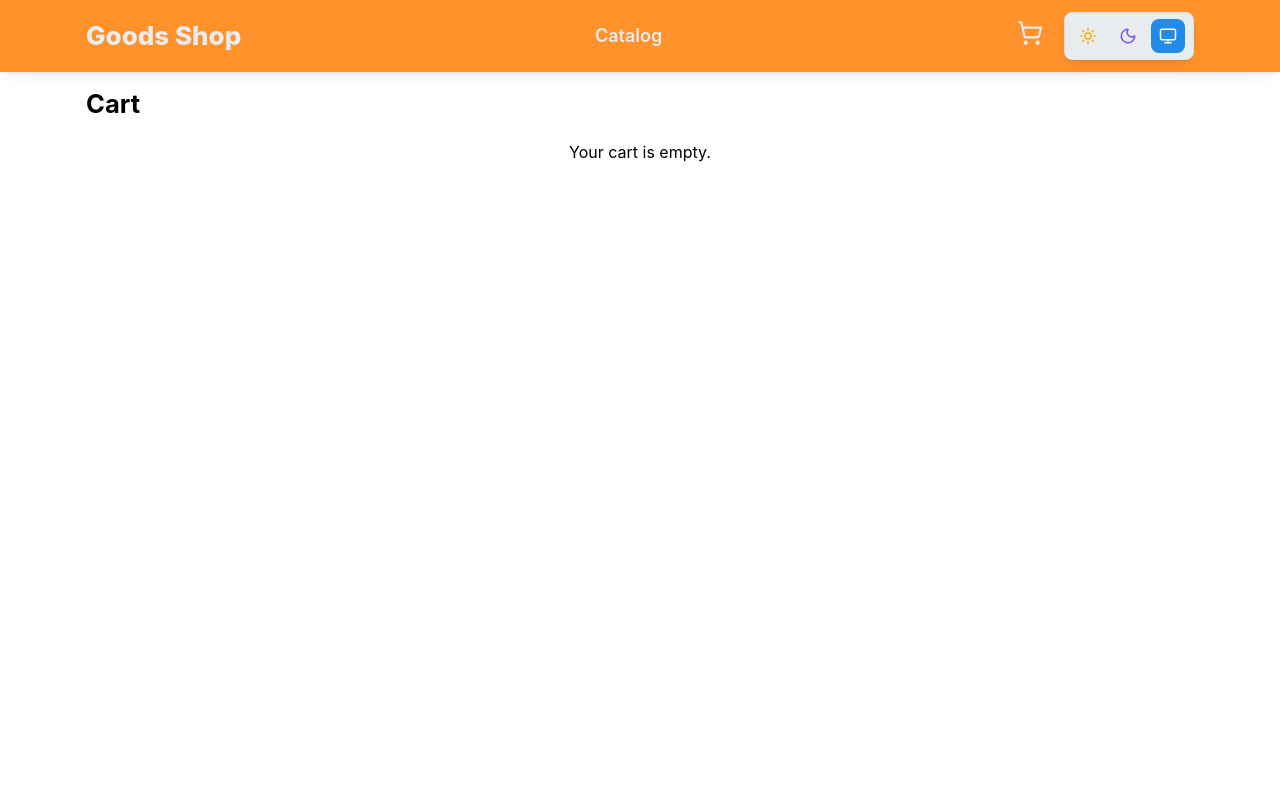
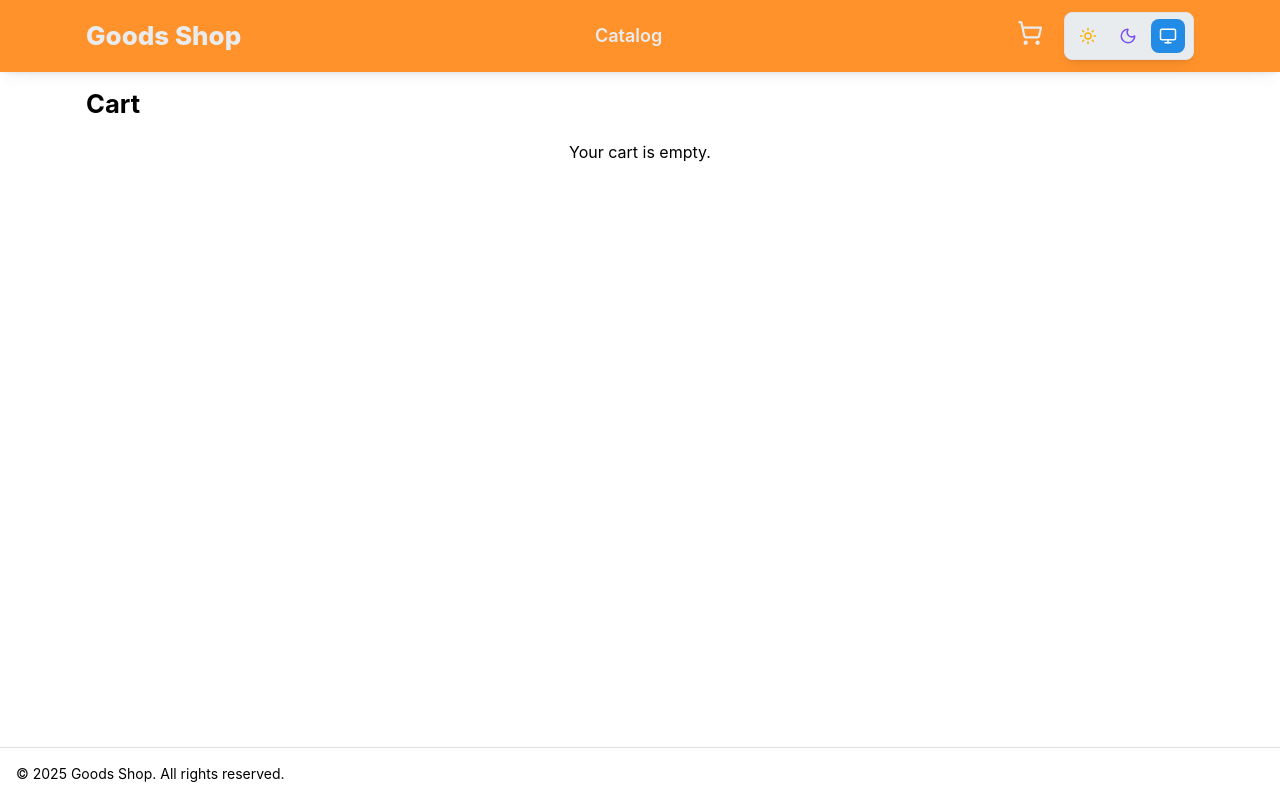
Before and after one commit to KonstPartner/react-spa-app, a React (Vite) app: page /cart in a window 1280 px wide. Built offline with nearby package versions, Linux system fonts and the light colour scheme.

Commit message:
feat(footer): footer layout

```diff
--- a/src/app/layout/AppLayout.tsx
+++ b/src/app/layout/AppLayout.tsx
@@ -1,4 +1,4 @@
-import { Header, SideNav } from '@app/layout';
+import { Footer, Header, SideNav } from '@app/layout';
 import { AppShell, Container } from '@mantine/core';
 import { useDisclosure } from '@mantine/hooks';
 import { Outlet } from 'react-router-dom';
@@ -23,11 +23,15 @@ export default function AppLayout() {
         <SideNav onNavigate={close} />
       </AppShell.Navbar>
 
-      <AppShell.Main>
+      <AppShell.Main pb={50}>
         <Container size="lg" py="lg">
           <Outlet />
         </Container>
       </AppShell.Main>
+
+      <AppShell.Footer>
+        <Footer />
+      </AppShell.Footer>
     </AppShell>
   );
 }
--- /dev/null
+++ b/src/app/layout/Footer.tsx
@@ -0,0 +1,15 @@
+import { Container, Group, Text } from '@mantine/core';
+
+const Footer = () => {
+  return (
+    <Container fluid py="md">
+      <Group justify="space-between" align="center">
+        <Text size="sm">
+          © {new Date().getFullYear()} Goods Shop. All rights reserved.
+        </Text>
+      </Group>
+    </Container>
+  );
+};
+
+export default Footer;
--- a/src/app/layout/index.ts
+++ b/src/app/layout/index.ts
@@ -1,5 +1,6 @@
 export { default as AppLayout } from './AppLayout';
 export { default as CartIndicator } from './CartIndicator';
+export { default as Footer } from './Footer';
 export { default as Header } from './Header';
 export { default as NavItem } from './NavItem';
 export { default as SideNav } from './SideNav';
```
